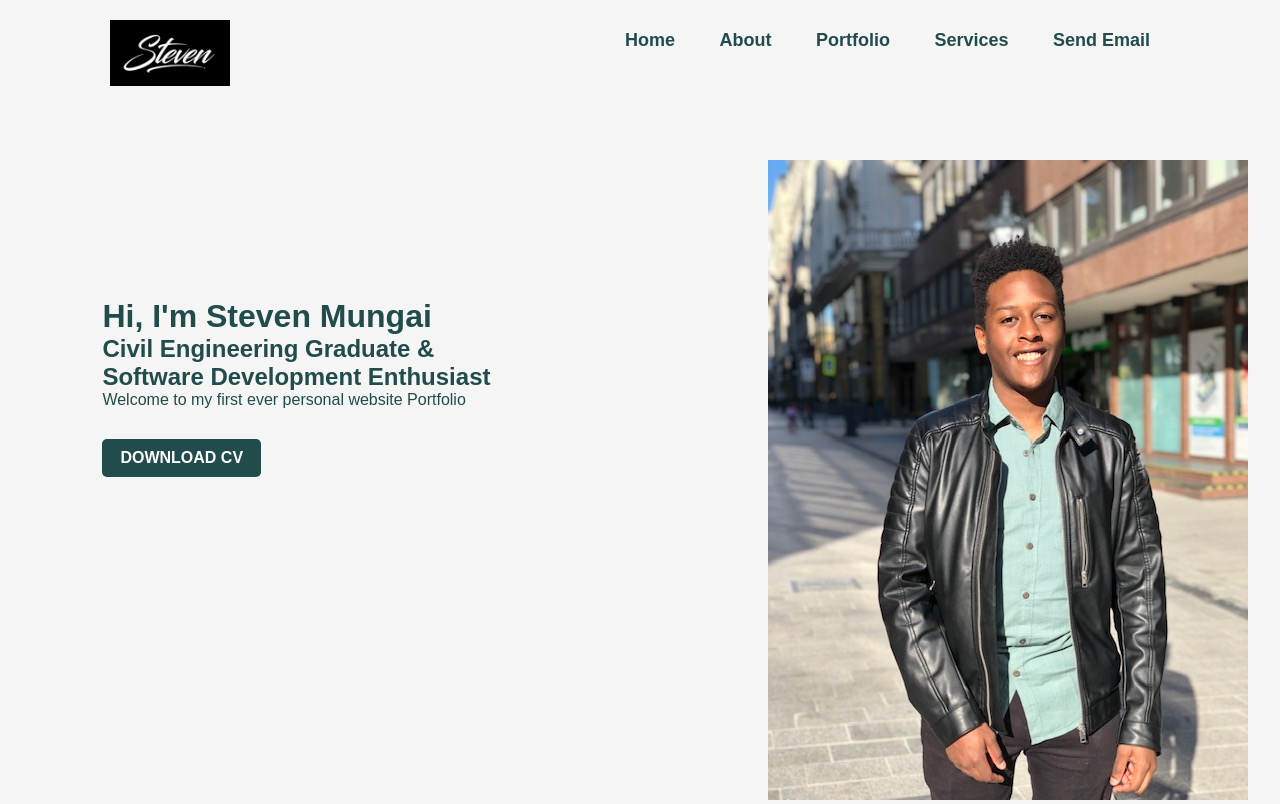
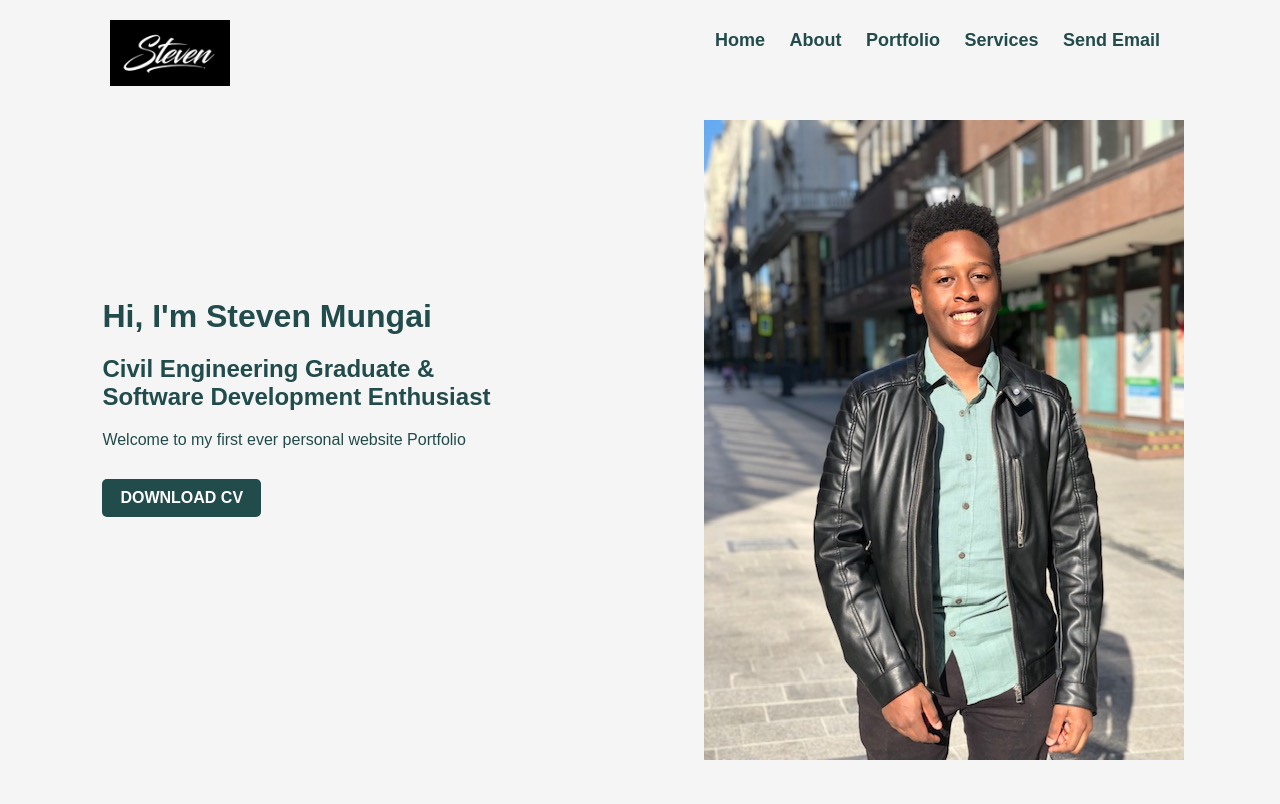
Before and after one commit to MungaiS/Steve, a plain HTML site: page index.html in a window 1280 px wide. Drawn offline with Linux system fonts and the light colour scheme.

Commit message:
Updated css

```diff
--- a/style.css
+++ b/style.css
@@ -22,7 +22,7 @@ body {
 nav ul li{
   display: inline-block;
   list-style: none;
-  margin: 10px 20px;
+  margin: 10px 10px;
 
 }
 nav ul li a {
@@ -42,12 +42,14 @@ a:hover{
   color: rgb(34, 75, 75);
 }
 .main-section h1 {
+  margin-bottom: 20px;
 
 }
 .main-section h2 {
-
+  margin-bottom: 20px;
 }
 .main-section p{
+  font-size: medium;
 
 }
 
@@ -63,8 +65,13 @@ a:hover{
 }
 .profile-photo {
   position: absolute;
-  left: 60%;
-  top: 20%;
+  left: 55%;
+  top: 15%;
   right: 10%;
 
 }
+footer {
+  position: absolute;
+  bottom: 5%;
+  left: 10%;
+}
```
